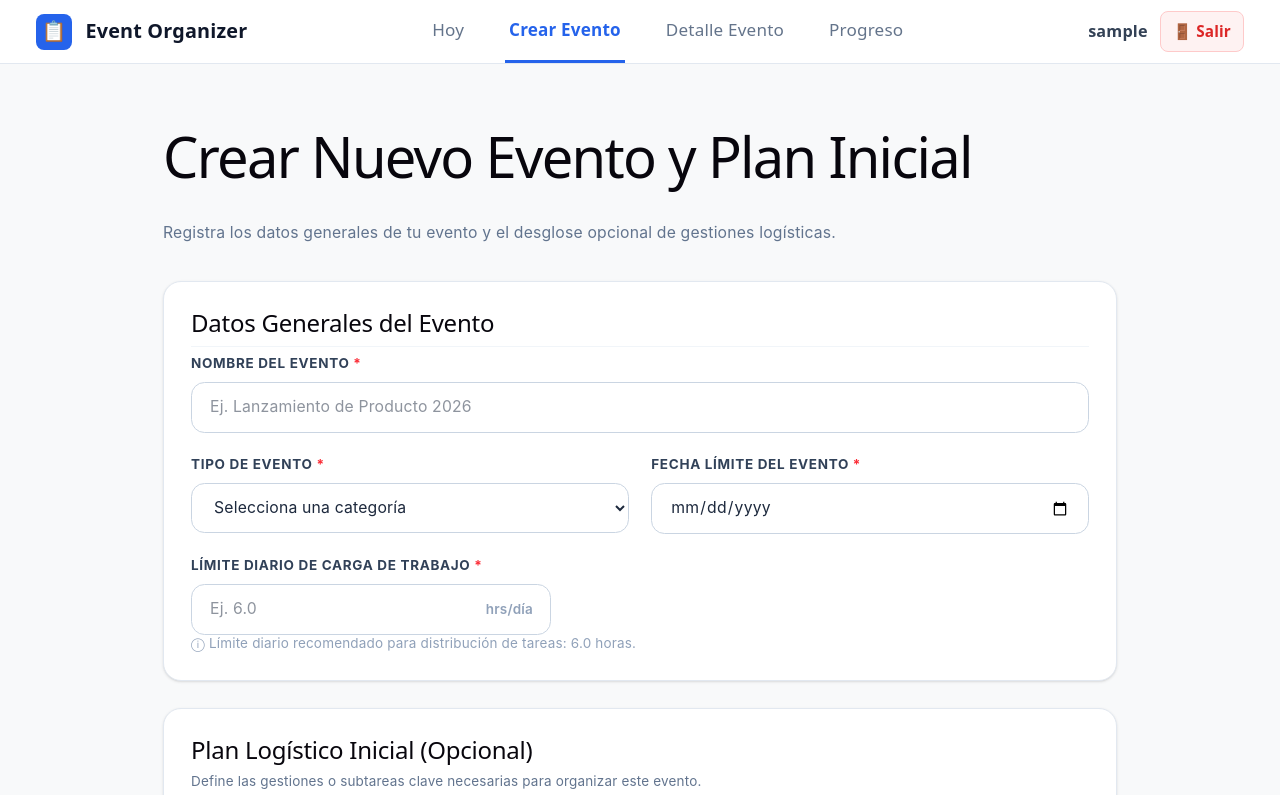
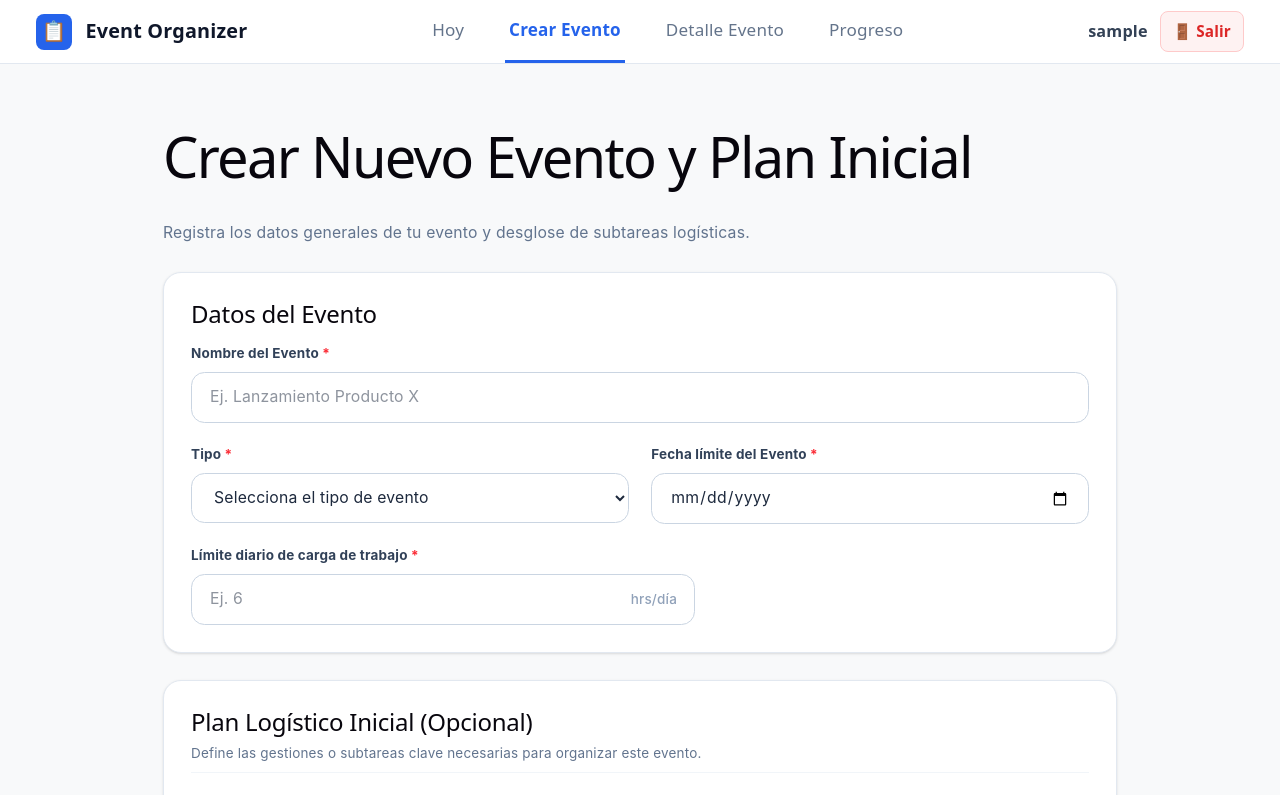
Before and after one commit to Los-extraditables/planificador-eventos-frontend, a React (Vite) app: page /crear in a window 1280 px wide. Shown: the top 795 px of the page. Built offline with nearby package versions, Linux system fonts and the light colour scheme; sample sign-in values are in the browser's storage.

Commit message:
ultima modificacionn

```diff
--- a/src/pages/CrearEvento.jsx
+++ b/src/pages/CrearEvento.jsx
@@ -6,10 +6,8 @@ const CrearEvento = ({ onEventoCreado }) => {
   const navigate = useNavigate();
   const API_URL = import.meta.env.VITE_API_URL || 'https://planificador-eventos-backend.onrender.com/api';
 
-  // Fecha de hoy en formato YYYY-MM-DD para validar mínimos
   const hoyStr = new Date().toISOString().split('T')[0];
 
-  // Datos Generales del Evento
   const [formEvento, setFormEvento] = useState({
     nombre: '',
     tipo: '',
@@ -17,13 +15,13 @@ const CrearEvento = ({ onEventoCreado }) => {
     limite_diario_horas: ''
   });
 
-  // Plan Logístico Inicial (Array de subtareas)
   const [gestiones, setGestiones] = useState([
     { id: Date.now(), descripcion: '', plazo: '', horas_estimadas: '' }
   ]);
 
   const [cargando, setCargando] = useState(false);
   const [mensaje, setMensaje] = useState({ tipo: '', texto: '' });
+  const [errores, setErrores] = useState({});
 
   const handleSesionExpirada = () => {
     authService.logout();
@@ -35,7 +33,6 @@ const CrearEvento = ({ onEventoCreado }) => {
     setTimeout(() => setMensaje({ tipo: '', texto: '' }), 5000);
   };
 
-  // Manejo de Subtareas / Gestiones
   const handleGestionChange = (id, field, value) => {
     setGestiones(gestiones.map(g => g.id === id ? { ...g, [field]: value } : g));
   };
@@ -51,22 +48,43 @@ const CrearEvento = ({ onEventoCreado }) => {
     setGestiones(gestiones.filter(g => g.id !== id));
   };
 
-  // Envío del Formulario
+  const validarFormulario = () => {
+    const nuevosErrores = {};
+
+    if (!formEvento.nombre.trim()) {
+      nuevosErrores.nombre = 'Este campo es obligatorio.';
+    }
+
+    if (!formEvento.tipo) {
+      nuevosErrores.tipo = 'Selecciona un tipo.';
+    }
+
+    if (!formEvento.fecha) {
+      nuevosErrores.fecha = 'Este campo es obligatorio.';
+    } else if (formEvento.fecha < hoyStr) {
+      nuevosErrores.fecha = 'La fecha no puede ser anterior a hoy.';
+    }
+
+    if (
+      formEvento.limite_diario_horas === '' ||
+      isNaN(formEvento.limite_diario_horas) ||
+      parseFloat(formEvento.limite_diario_horas) < 0
+    ) {
+      nuevosErrores.limite_diario_horas = 'Ingresa un número válido mayor o igual a 0.';
+    }
+
+    setErrores(nuevosErrores);
+    return Object.keys(nuevosErrores).length === 0;
+  };
+
   const handleSubmit = async (e) => {
     e.preventDefault();
 
-    if (!formEvento.nombre.trim() || !formEvento.tipo || !formEvento.fecha) {
-      mostrarMensaje('error', 'Por favor completa todos los campos requeridos del evento.');
+    if (!validarFormulario()) {
+      mostrarMensaje('error', 'Por favor completa los campos requeridos antes de guardar.');
       return;
     }
 
-    // --- VALIDACIÓN 1: Fecha del evento no puede ser anterior a hoy ---
-    if (formEvento.fecha < hoyStr) {
-      mostrarMensaje('error', 'La fecha del evento no puede ser anterior al día de hoy.');
-      return;
-    }
-
-    // --- VALIDACIÓN 2: Fechas de las gestiones deben estar entre hoy y la fecha del evento ---
     for (let i = 0; i < gestiones.length; i++) {
       const g = gestiones[i];
       if (g.descripcion.trim()) {
@@ -95,7 +113,6 @@ const CrearEvento = ({ onEventoCreado }) => {
     try {
       const baseUrl = API_URL.endsWith('/') ? API_URL : `${API_URL}/`;
 
-      // Filtrar y limpiar gestiones para evitar objetos incompletos
       const gestionesValidas = gestiones
         .filter(g => g.descripcion && g.descripcion.trim() !== '')
         .map(g => ({
@@ -122,7 +139,6 @@ const CrearEvento = ({ onEventoCreado }) => {
         body: JSON.stringify(payload)
       });
 
-      // Manejo de Error 401 o 403 (Sesión Expirada o no autorizada)
       if (resEvento.status === 401 || resEvento.status === 403) {
         handleSesionExpirada();
         return;
@@ -147,9 +163,9 @@ const CrearEvento = ({ onEventoCreado }) => {
 
       mostrarMensaje('exito', '¡Evento y plan inicial creados con éxito!');
 
-      // Resetear formulario
       setFormEvento({ nombre: '', tipo: '', fecha: '', limite_diario_horas: '' });
       setGestiones([{ id: Date.now(), descripcion: '', plazo: '', horas_estimadas: '' }]);
+      setErrores({});
 
       if (onEventoCreado) onEventoCreado();
 
@@ -164,104 +180,142 @@ const CrearEvento = ({ onEventoCreado }) => {
     <div className="max-w-4xl mx-auto p-6 font-sans text-slate-800 text-left">
 
       {/* Encabezado Principal */}
-      <div className="mb-8">
+      <div className="mb-6">
         <h1 className="text-3xl font-extrabold text-slate-900 tracking-tight mb-2">
           Crear Nuevo Evento y Plan Inicial
         </h1>
         <p className="text-sm text-slate-500">
-          Registra los datos generales de tu evento y el desglose opcional de gestiones logísticas.
+          Registra los datos generales de tu evento y desglose de subtareas logísticas.
         </p>
       </div>
 
-      {/* Alerta de Mensajes */}
+      {/* Alerta de Mensajes / Errores estilo Figma */}
       {mensaje.texto && (
-        <div className={`p-4 rounded-xl mb-6 text-xs font-semibold ${
+        <div className={`p-4 rounded-2xl mb-6 text-sm font-semibold flex items-center gap-3 ${
           mensaje.tipo === 'exito'
             ? 'bg-emerald-50 text-emerald-700 border border-emerald-200'
-            : 'bg-red-50 text-red-600 border border-red-200'
+            : 'bg-red-50/80 text-red-700 border border-red-200/80'
         }`}>
-          {mensaje.texto}
+          {mensaje.tipo === 'error' && (
+            <span className="flex items-center justify-center w-6 h-6 rounded-full border-2 border-red-500 text-red-500 text-xs font-bold shrink-0">
+              !
+            </span>
+          )}
+          <span>{mensaje.texto}</span>
         </div>
       )}
 
-      <form onSubmit={handleSubmit} className="space-y-6">
+      <form onSubmit={handleSubmit} noValidate className="space-y-6">
 
         {/* BLOQUE 1: Datos del Evento */}
         <div className="bg-white border border-slate-200 rounded-2xl p-6 shadow-sm">
-          <h2 className="text-lg font-bold text-slate-900 mb-4 pb-2 border-b border-slate-100">
-            Datos Generales del Evento
+          <h2 className="text-lg font-bold text-slate-900 mb-6 pb-2">
+            Datos del Evento
           </h2>
 
           <div className="mb-5">
-            <label className="block text-xs font-bold text-slate-700 mb-2 uppercase tracking-wider">
+            <label className="block text-xs font-bold text-slate-700 mb-2">
               Nombre del Evento <span className="text-red-500">*</span>
             </label>
             <input
               type="text"
-              required
-              placeholder="Ej. Lanzamiento de Producto 2026"
-              className="w-full px-4 py-3 border border-slate-300 rounded-xl text-sm focus:outline-none focus:ring-2 focus:ring-purple-600 focus:border-transparent transition"
+              placeholder="Ej. Lanzamiento Producto X"
+              className={`w-full px-4 py-3 rounded-xl text-sm transition focus:outline-none ${
+                errores.nombre
+                  ? 'bg-red-50/50 border border-red-400 text-red-900 placeholder-slate-400 focus:ring-2 focus:ring-red-400'
+                  : 'border border-slate-300 text-slate-800 focus:ring-2 focus:ring-purple-600'
+              }`}
               value={formEvento.nombre}
-              onChange={(e) => setFormEvento({ ...formEvento, nombre: e.target.value })}
+              onChange={(e) => {
+                setFormEvento({ ...formEvento, nombre: e.target.value });
+                if (errores.nombre) setErrores({ ...errores, nombre: null });
+              }}
             />
+            {errores.nombre && (
+              <p className="text-xs text-red-500 mt-1.5 font-medium">{errores.nombre}</p>
+            )}
           </div>
 
           <div className="grid grid-cols-1 md:grid-cols-2 gap-5 mb-5">
             <div>
-              <label className="block text-xs font-bold text-slate-700 mb-2 uppercase tracking-wider">
-                Tipo de Evento <span className="text-red-500">*</span>
+              <label className="block text-xs font-bold text-slate-700 mb-2">
+                Tipo <span className="text-red-500">*</span>
               </label>
               <select
-                required
-                className="w-full px-4 py-3 border border-slate-300 rounded-xl text-sm bg-white focus:outline-none focus:ring-2 focus:ring-purple-600 focus:border-transparent transition cursor-pointer"
+                className={`w-full px-4 py-3 rounded-xl text-sm transition focus:outline-none cursor-pointer ${
+                  errores.tipo
+                    ? 'bg-red-50/50 border border-red-400 text-slate-400 focus:ring-2 focus:ring-red-400'
+                    : 'bg-white border border-slate-300 text-slate-800 focus:ring-2 focus:ring-purple-600'
+                }`}
                 value={formEvento.tipo}
-                onChange={(e) => setFormEvento({ ...formEvento, tipo: e.target.value })}
+                onChange={(e) => {
+                  setFormEvento({ ...formEvento, tipo: e.target.value });
+                  if (errores.tipo) setErrores({ ...errores, tipo: null });
+                }}
               >
-                <option value="">Selecciona una categoría</option>
+                <option value="">Selecciona el tipo de evento</option>
                 <option value="Corporativo">Corporativo</option>
                 <option value="Social">Social</option>
                 <option value="Academico">Académico</option>
                 <option value="Otro">Otro</option>
               </select>
+              {errores.tipo && (
+                <p className="text-xs text-red-500 mt-1.5 font-medium">{errores.tipo}</p>
+              )}
             </div>
 
             <div>
-              <label className="block text-xs font-bold text-slate-700 mb-2 uppercase tracking-wider">
-                Fecha Límite del Evento <span className="text-red-500">*</span>
+              <label className="block text-xs font-bold text-slate-700 mb-2">
+                Fecha límite del Evento <span className="text-red-500">*</span>
               </label>
               <input
                 type="date"
-                required
                 min={hoyStr}
-                className="w-full px-4 py-3 border border-slate-300 rounded-xl text-sm focus:outline-none focus:ring-2 focus:ring-purple-600 focus:border-transparent transition"
+                className={`w-full px-4 py-3 rounded-xl text-sm transition focus:outline-none ${
+                  errores.fecha
+                    ? 'bg-red-50/50 border border-red-400 text-slate-400 focus:ring-2 focus:ring-red-400'
+                    : 'border border-slate-300 text-slate-800 focus:ring-2 focus:ring-purple-600'
+                }`}
                 value={formEvento.fecha}
-                onChange={(e) => setFormEvento({ ...formEvento, fecha: e.target.value })}
+                onChange={(e) => {
+                  setFormEvento({ ...formEvento, fecha: e.target.value });
+                  if (errores.fecha) setErrores({ ...errores, fecha: null });
+                }}
               />
+              {errores.fecha && (
+                <p className="text-xs text-red-500 mt-1.5 font-medium">{errores.fecha}</p>
+              )}
             </div>
           </div>
 
           <div>
-            <label className="block text-xs font-bold text-slate-700 mb-2 uppercase tracking-wider">
-              Límite Diario de Carga de Trabajo <span className="text-red-500">*</span>
+            <label className="block text-xs font-bold text-slate-700 mb-2">
+              Límite diario de carga de trabajo <span className="text-red-500">*</span>
             </label>
-            <div className="relative max-w-xs">
+            <div className="relative max-w-md">
               <input
                 type="number"
-                required
                 step="0.5"
-                min="0.5"
-                placeholder="Ej. 6.0"
-                className="w-full px-4 py-3 pr-16 border border-slate-300 rounded-xl text-sm focus:outline-none focus:ring-2 focus:ring-purple-600 focus:border-transparent transition"
+                min="0"
+                placeholder="Ej. 6"
+                className={`w-full px-4 py-3 pr-20 rounded-xl text-sm transition focus:outline-none ${
+                  errores.limite_diario_horas
+                    ? 'bg-red-50/50 border border-red-400 text-red-900 placeholder-slate-400 focus:ring-2 focus:ring-red-400'
+                    : 'border border-slate-300 text-slate-800 focus:ring-2 focus:ring-purple-600'
+                }`}
                 value={formEvento.limite_diario_horas}
-                onChange={(e) => setFormEvento({ ...formEvento, limite_diario_horas: e.target.value })}
+                onChange={(e) => {
+                  setFormEvento({ ...formEvento, limite_diario_horas: e.target.value });
+                  if (errores.limite_diario_horas) setErrores({ ...errores, limite_diario_horas: null });
+                }}
               />
-              <span className="absolute right-4 top-1/2 -translate-y-1/2 text-slate-400 text-xs font-semibold">
+              <span className="absolute right-4 top-1/2 -translate-y-1/2 text-slate-400 text-xs font-medium">
                 hrs/día
               </span>
             </div>
-            <p className="text-xs text-slate-400 mt-2">
-              ⓘ Límite diario recomendado para distribución de tareas: 6.0 horas.
-            </p>
+            {errores.limite_diario_horas && (
+              <p className="text-xs text-red-500 mt-1.5 font-medium">{errores.limite_diario_horas}</p>
+            )}
           </div>
         </div>
 
@@ -345,6 +399,7 @@ const CrearEvento = ({ onEventoCreado }) => {
             onClick={() => {
               setFormEvento({ nombre: '', tipo: '', fecha: '', limite_diario_horas: '' });
               setGestiones([{ id: Date.now(), descripcion: '', plazo: '', horas_estimadas: '' }]);
+              setErrores({});
             }}
             className="px-5 py-2.5 bg-slate-100 hover:bg-slate-200 text-slate-700 font-bold rounded-xl text-sm transition"
           >
```
Also changed, not shown: src/App.jsx (+27 -3 lines), src/pages/Hoy.jsx (+52 -15 lines), vercel.json (added).
